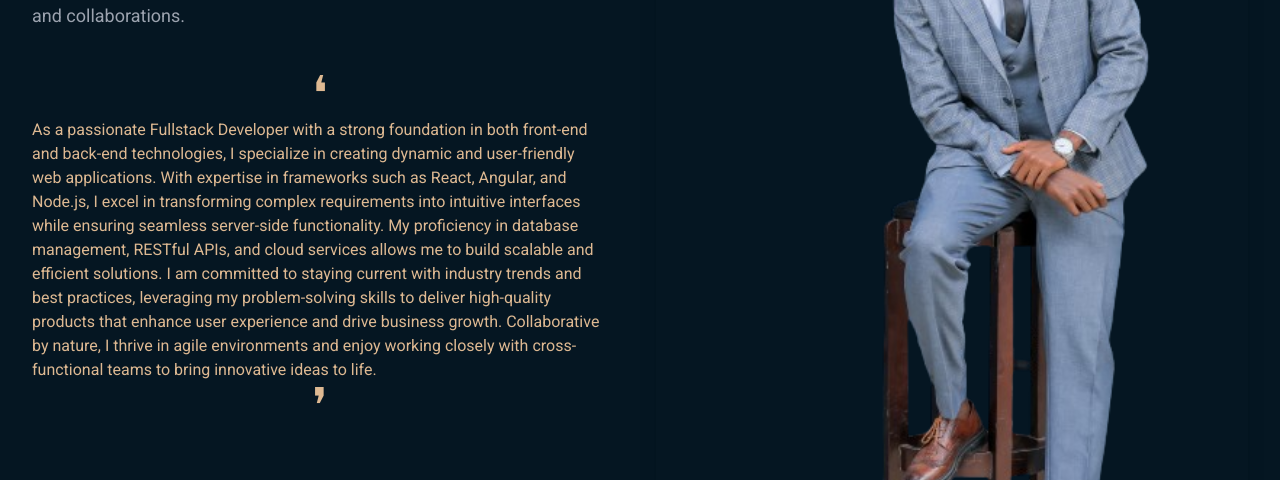
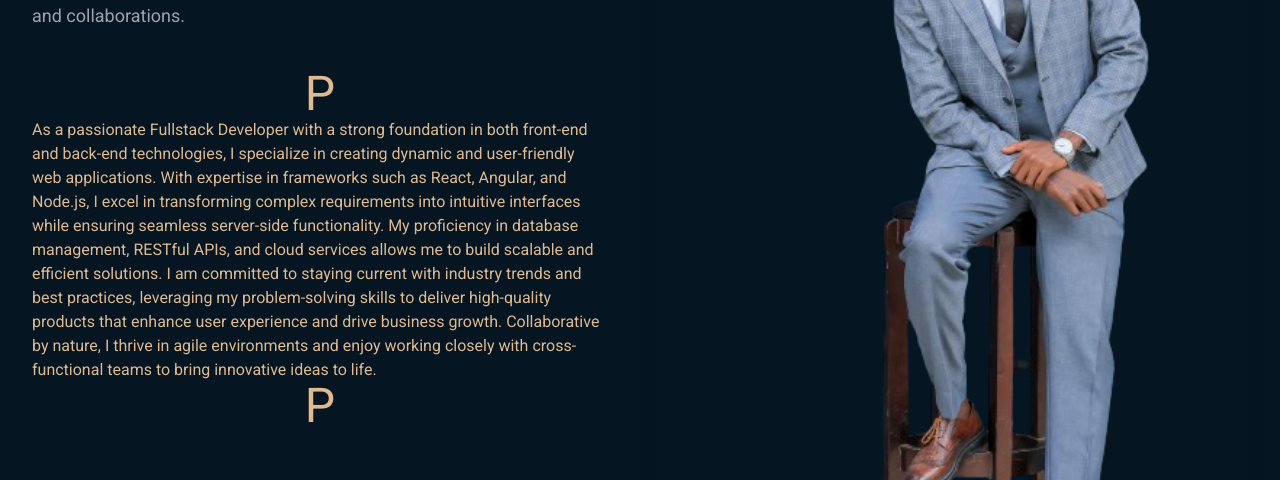
Before and after one commit to SurafelK/my_portfolio, a Next.js app: page / in a window 1280 px wide. Shown: the part 376-856 px from the top of the page. Built offline with nearby package versions, Linux system fonts and the light colour scheme.

Commit message:
remove all "

```diff
--- a/src/app/page.js
+++ b/src/app/page.js
@@ -76,7 +76,7 @@
                                 Fullstack developer based in Ethiopia. Open for both project-based work and collaborations.
                             </p>
                             <div className={`text-gray-500 items-center flex flex-col justify-center align-middle py-10 max-w-xl`}>
-                                <p className={`text-5xl text-secondary`}>❛</p>
+                                <p className={`text-5xl text-secondary`}>P</p>
                                 <p className="text-pretty text-secondary">
                                     As a passionate Fullstack Developer with a strong foundation in both front-end and back-end technologies, I specialize in creating dynamic and user-friendly web applications. With expertise in frameworks such as React, Angular, and Node.js, I excel in transforming complex requirements into intuitive interfaces while ensuring seamless server-side functionality.
                                     My proficiency in database management, RESTful APIs, and cloud services allows me to build scalable and efficient solutions.
@@ -84,7 +84,7 @@
                                     leveraging my problem-solving skills to deliver high-quality products that enhance user experience and drive business growth.
                                     Collaborative by nature, I thrive in agile environments and enjoy working closely with cross-functional teams to bring innovative ideas to life.
                                 </p>
-                                <p className={`text-5xl text-secondary`}>❜</p>
+                                <p className={`text-5xl text-secondary`}>P</p>
                             </div>
                         </motion.div>
                         <motion.div
```
